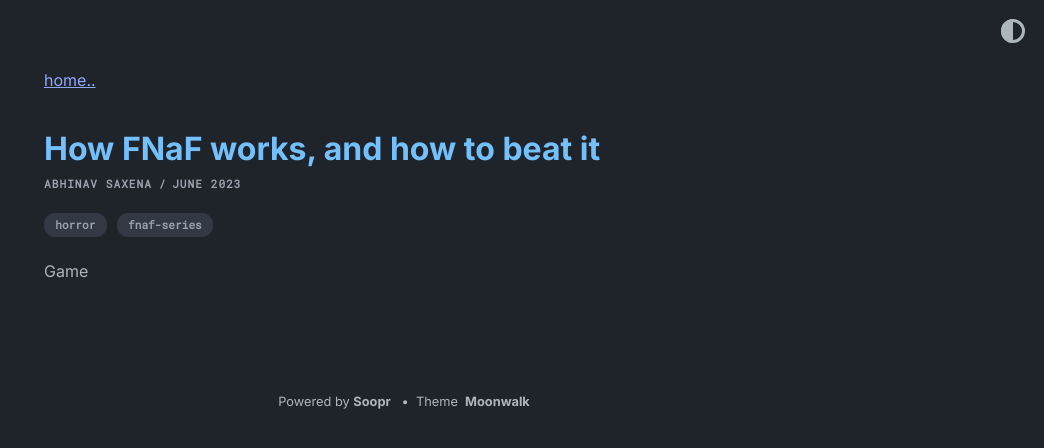
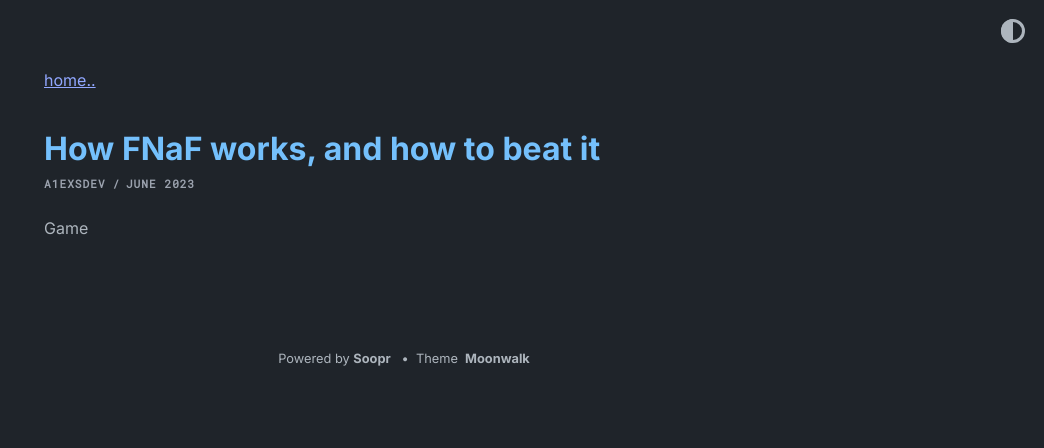
Before and after one commit to game-tips/game-tips.github.io, a Jekyll site: the page built from _posts/2023-06-04-fnaf-mechanics.md, in a window 1280 px wide. Shown: the top 448 px of the page, without its empty margins (236-1280 px from the left). Built offline with Jekyll 4.4.1, drawn with Linux system fonts in a browser that asks for light colours.

Commit message:
Update 2023-06-04-fnaf-mechanics.md

```diff
--- a/_posts/2023-06-04-fnaf-mechanics.md
+++ b/_posts/2023-06-04-fnaf-mechanics.md
@@ -1,8 +1,7 @@
 ---
 layout: post
-author: Abhinav Saxena
+author: a1exsDev
 title: "How FNaF works, and how to beat it"
-tags: [horror, fnaf-series]
 ---
 
 Game
```
